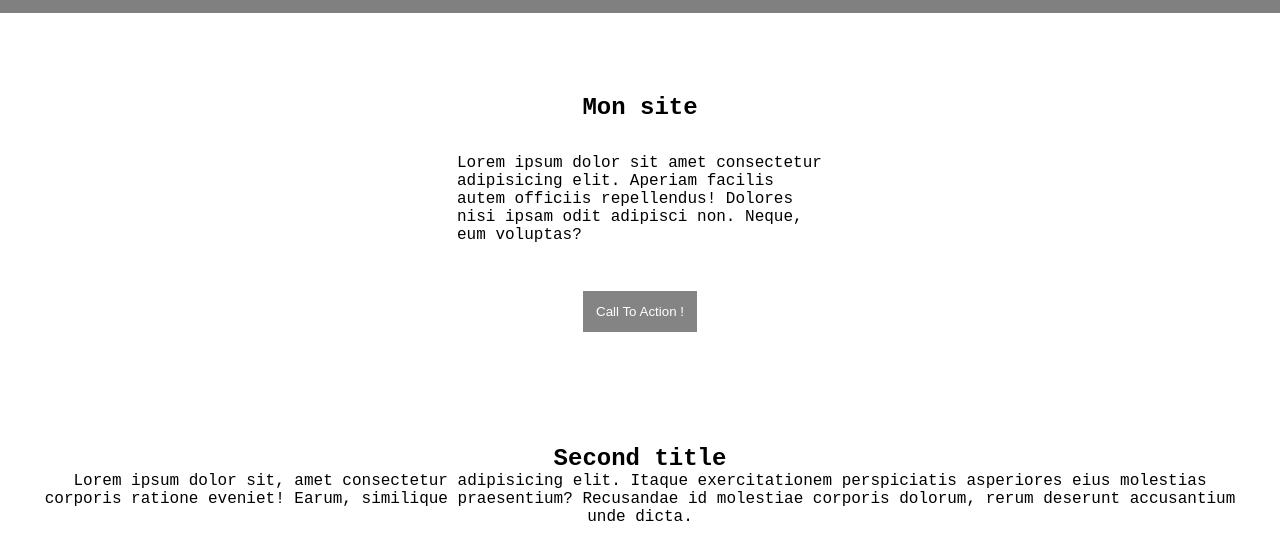
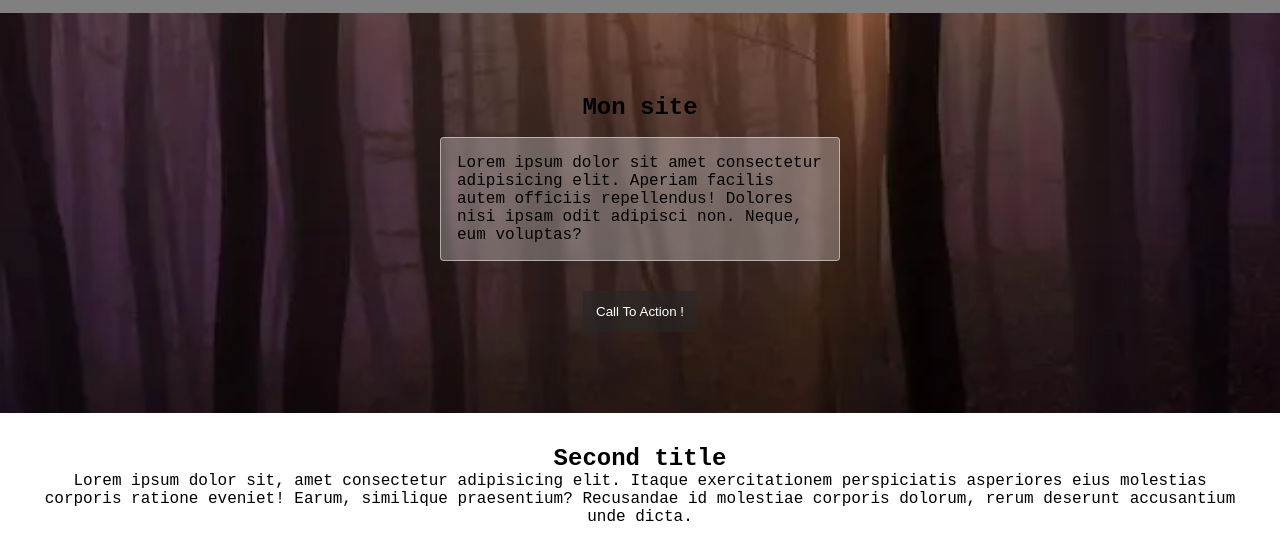
Before and after one commit to UneSainte/Prog-WEB-API, a plain HTML site: page index.html in a window 1280 px wide. Shown: the part 81-640 px from the top of the page. Drawn offline with Linux system fonts and the light colour scheme.

Commit message:
SITE V2.75

```diff
--- a/css/main_section.css
+++ b/css/main_section.css
@@ -4,7 +4,7 @@
 	flex-direction: column;
 	padding: 2em;
 	align-items: center;
-	/*background-image: url("../assets/mountains.webp");*/
+	background-image: url("../assets/fond.webp");
 	background-position: center;
 	min-height: 50dvh;
 	background-size: cover;
```
Also changed, not shown: assets/fond.webp (added).
